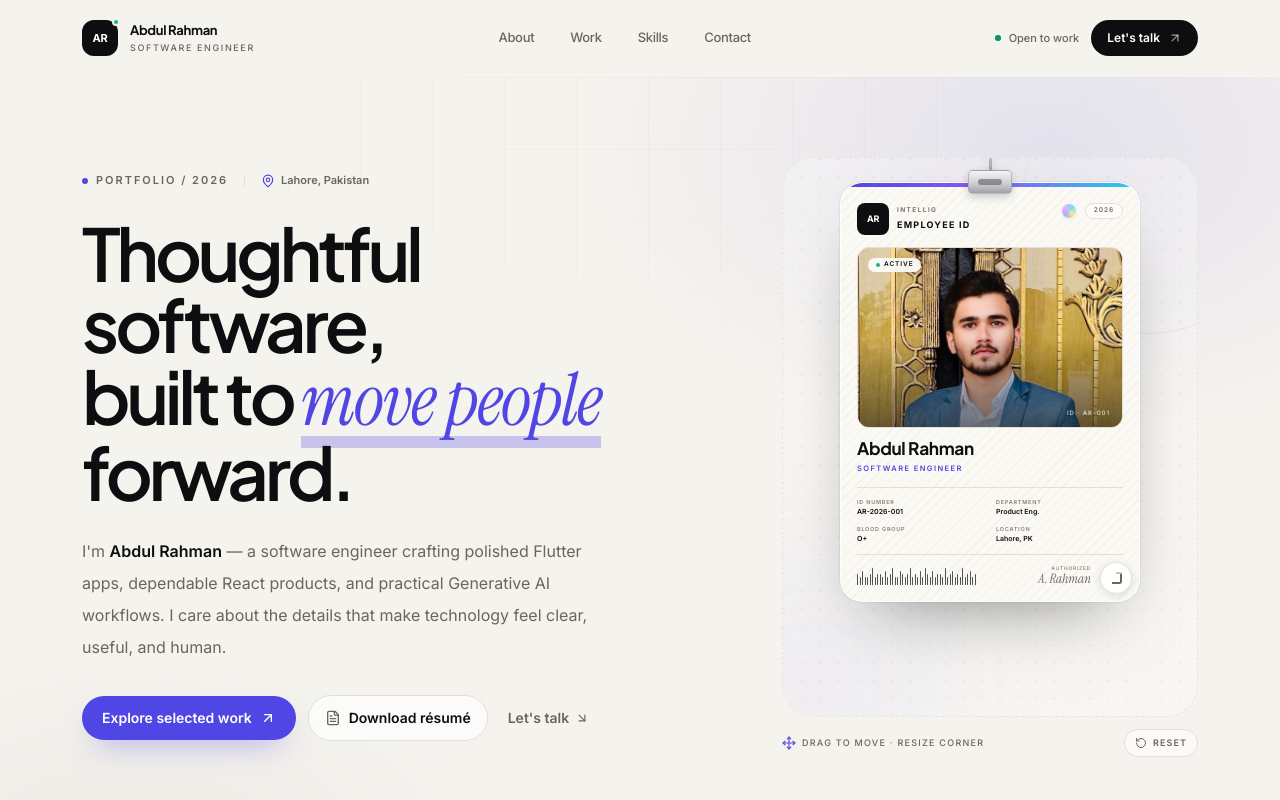
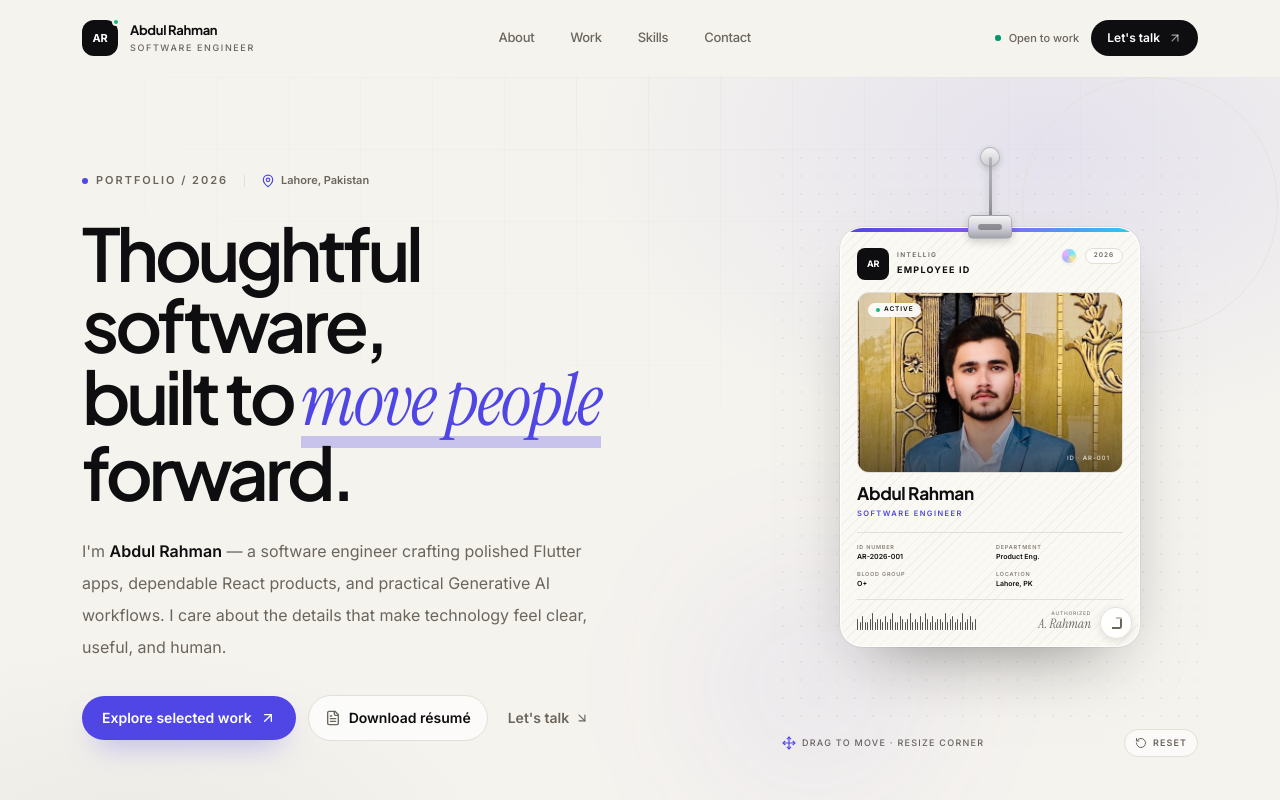
Before and after one commit to Abdulrahman50ab/Portfolio, a React (Vite) app: page / in a window 1280 px wide. Shown: the top 800 px of the page. Built offline with nearby package versions, Linux system fonts and the light colour scheme.

Commit message:
feat: remove bounding box, card freely hangs from lanyard

```diff
--- a/src/components/EmployeeCard.tsx
+++ b/src/components/EmployeeCard.tsx
@@ -53,7 +53,7 @@ const EmployeeCard = () => {
       w,
       h,
       x: Math.max(8, (stageWidth - w) / 2),
-      y: clamp(24, 0, stageHeight - h),
+      y: clamp(70, 0, stageHeight - h),
     };
   }, []);
 
@@ -183,9 +183,7 @@ const EmployeeCard = () => {
     <div className="relative">
       <div
         ref={stageRef}
-        className={`relative h-[520px] overflow-hidden rounded-[2rem] border bg-white/25 transition-colors duration-300 sm:h-[560px] ${
-          active ? 'border-accent/40' : 'border-dashed border-line/80'
-        }`}
+        className="relative h-[520px] overflow-visible sm:h-[560px]"
       >
         <div
           aria-hidden="true"
@@ -205,6 +203,11 @@ const EmployeeCard = () => {
           }}
         />
 
+        {/* Lanyard anchor at the top of the stage */}
+        <div
+          aria-hidden="true"
+          className="pointer-events-none absolute left-1/2 top-0 z-0 h-5 w-5 -translate-x-1/2 -translate-y-1/2 rounded-full border border-zinc-400/70 bg-gradient-to-b from-zinc-100 to-zinc-300 shadow-[0_2px_6px_rgba(24,24,27,0.18)]"
+        />
         {/* Lanyard strip that hangs from the top of the stage to the badge clip */}
         <div
           aria-hidden="true"
```
